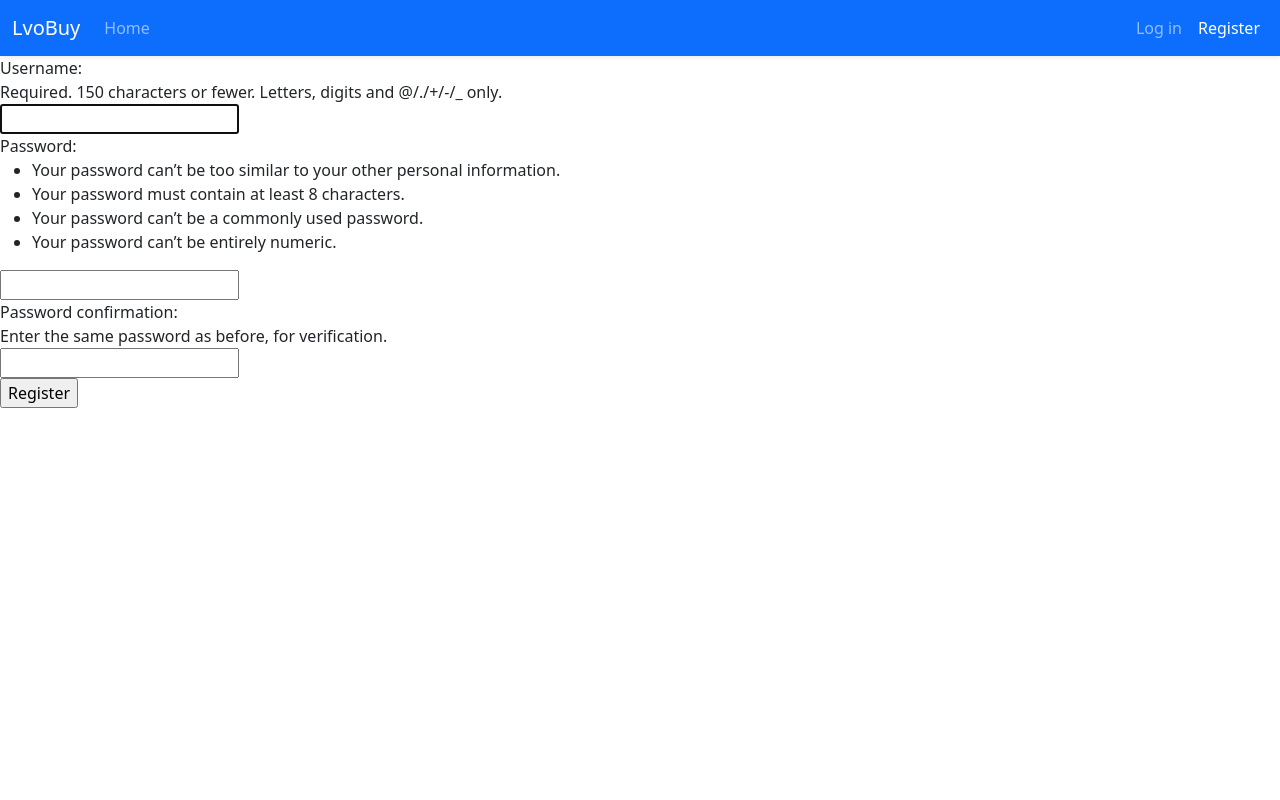
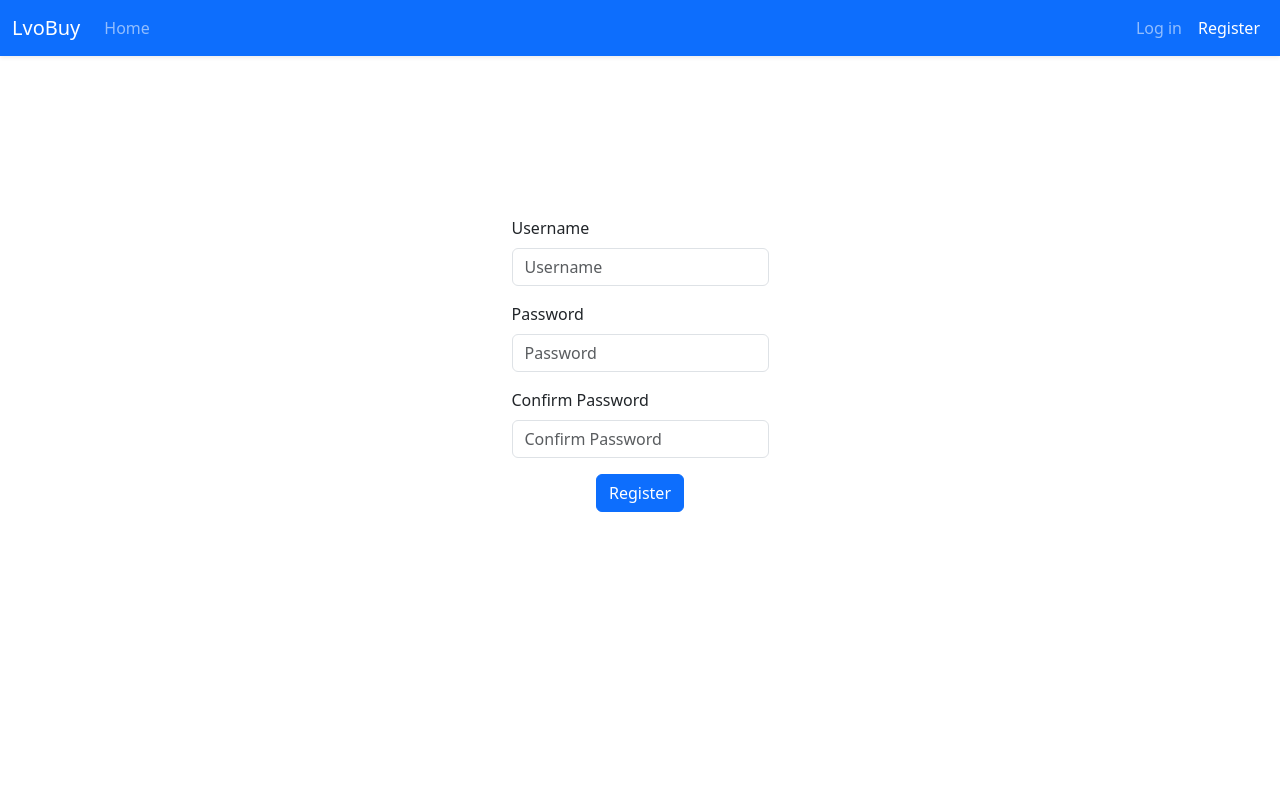
Before and after one commit to LvoBGM/LvoBuy, a Django app: page /bets/register in a window 1280 px wide. Run offline with Django 5.2, Linux system fonts and the light colour scheme.

Commit message:
style: Style registration page

```diff
--- a/bets/templates/bets/layout.html
+++ b/bets/templates/bets/layout.html
@@ -7,7 +7,7 @@
         <link href="https://cdn.jsdelivr.net/npm/bootstrap@5.3.8/dist/css/bootstrap.min.css" rel="stylesheet" integrity="sha384-sRIl4kxILFvY47J16cr9ZwB07vP4J8+LH7qKQnuqkuIAvNWLzeN8tE5YBujZqJLB" crossorigin="anonymous">
         {% block stylesheet %}{% endblock %}
     </head>
-    <body>
+    <body class="min-vh-100 d-flex flex-column">
         <nav class="navbar navbar-expand-lg navbar-dark bg-primary shadow-sm">
           <div class="container-fluid">
             <a class="navbar-brand" href="#">LvoBuy</a>
--- a/bets/templates/bets/register.html
+++ b/bets/templates/bets/register.html
@@ -5,10 +5,29 @@
    {% if message %}
       <div>{{ message }}</div>
    {% endif %}
+   <div class="flex-grow-1 d-flex justify-content-center">
+      <form id="registration-form" action="{% url 'register' %}" method="post" style="margin-top: 20vh; margin-bottom: 10vh;">
+         {% csrf_token %}
+         <div class="d-flex flex-column align-items-center">
+             <div class="mb-3">
+                 <label class="form-label">{{ form.username.label }}</label>
+                 <input type="text" name="{{ form.username.html_name }}" class="form-control" placeholder="Username">
+                 <small class="text-danger">{{ form.username.errors }}</small>
+             </div>
 
-   <form action="{% url 'register' %}" method="post">
-        {% csrf_token %}
-        {{ form }}
-        <input type="submit", value="Register">
-   </form>
+             <div class="mb-3">
+                 <label class="form-label">Password</label>
+                 <input type="password" name="{{ form.password.html_name }}" class="form-control" placeholder="Password">
+                 <small class="text-danger">{{ form.password.errors }}</small>
+             </div>
+
+             <div class="mb-3">
+                 <label class="form-label">Confirm Password</label>
+                 <input type="password" name="password_confirm" class="form-control" placeholder="Confirm Password">
+             </div>
+
+             <button type="submit" class="btn btn-primary">Register</button>
+         </div>
+      </form>
+   </div>
 {% endblock %}
--- a/bets/views.py
+++ b/bets/views.py
@@ -9,6 +9,13 @@ from datetime import date
 
 
 # Forms
+class StyledUserCreationForm(UserCreationForm):
+    def __init__(self, *args, **kwargs):
+        super().__init__(*args, **kwargs)
+        # Add a class to all fields at once
+        for field in self.fields.values():
+            field.widget.attrs.update({'class': 'form-control', 'placeholder': field.label})
+
 class NewListingForm(forms.ModelForm):
     class Meta:
         model = Listing
@@ -95,12 +102,12 @@ def logout_view(request):
 
 def register_view(request):
     if request.method == 'POST':
-        form = UserCreationForm(request.POST)
+        form = StyledUserCreationForm(request.POST)
         if form.is_valid():
             form.save()
             return redirect("home")
     else:
-        form = UserCreationForm()
+        form = StyledUserCreationForm()
 
     return render(request, "bets/register.html", {
         "form": form,
```
